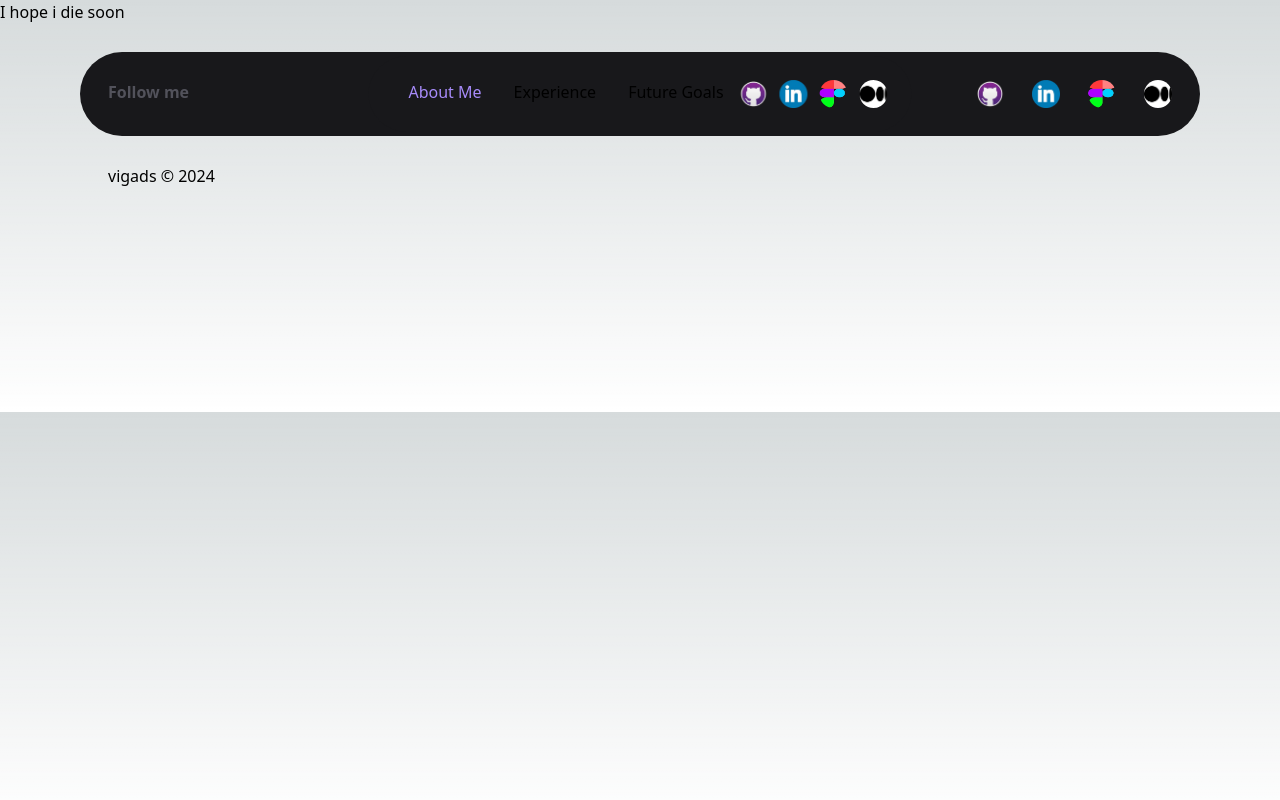
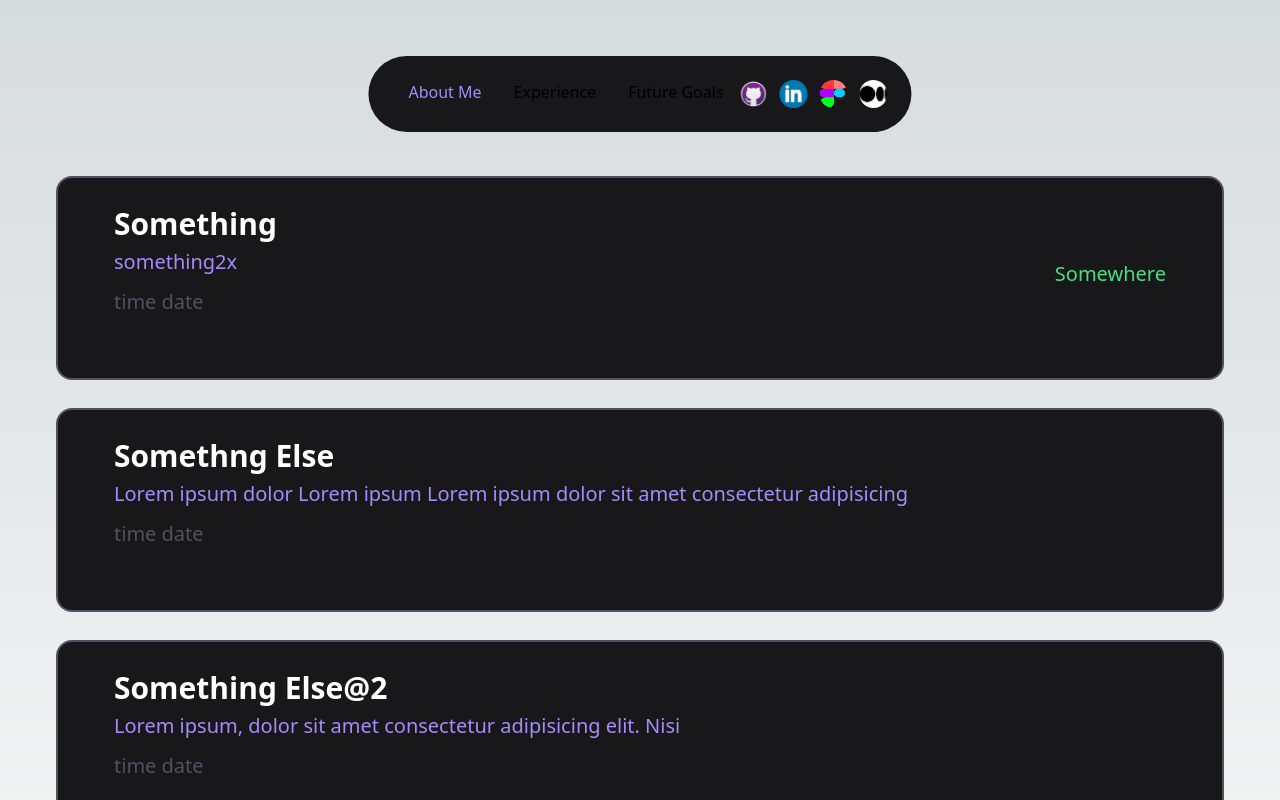
Before and after one commit to Stefan3-1-4/lucas02, a Next.js app in the folder cartof03/: page /futuregoals in a window 1280 px wide. Shown: the top 800 px of the page. Built offline with nearby package versions, Linux system fonts and the light colour scheme.

Commit message:
added future goals
added futuregoaslpage

```diff
--- a/cartof03/app/futuregoals/page.jsx
+++ b/cartof03/app/futuregoals/page.jsx
@@ -2,6 +2,29 @@ import React from 'react'
 
 export default function FutureGoals() {
   return (
-    <div>I hope i die soon</div>
+    <section className='flex text-zinc-600 space-y-7 sm:flex-col sm:mx-14 sm:mt-7 lg:mt-44'>
+      <div className='rounded-2xl border-2 bg-zinc-900 border-zinc-600 xl:flex xl:justify-between xl:leading-10 sm:p-14 sm:pt-7 xl:text-xl'>
+        <div className=''>
+          <h2 className='text-white xl:text-3xl xl:font-bold'>Something</h2>
+          <span className='text-violet-400 '>something2x</span>
+          <p>time date</p>
+
+        </div>
+        <div className='text-green-400 xl:text-center xl:pt-12'>
+          <a href="somwhere">Somewhere</a>
+        </div>
+      </div>
+      <div className='rounded-2xl border-2 bg-zinc-900 border-zinc-600 xl:leading-10 sm:p-14 sm:pt-7 xl:text-xl'>
+        <h2 className='text-white xl:text-3xl xl:font-bold'>Somethng Else</h2>
+        <span className='text-violet-400 '>Lorem ipsum dolor Lorem ipsum Lorem ipsum dolor sit amet consectetur adipisicing </span>
+        <p>time date</p>
+      </div>
+      <div className='rounded-2xl border-2 bg-zinc-900 border-zinc-600 xl:leading-10 sm:p-14 sm:pt-7 xl:text-xl'>
+        <h2 className='text-white xl:text-3xl xl:font-bold'>Something Else@2</h2>
+        <span className='text-violet-400'>Lorem ipsum, dolor sit amet consectetur adipisicing elit. Nisi</span>
+        <p>time date</p>
+      </div>
+
+    </section>
   )
 }
```
